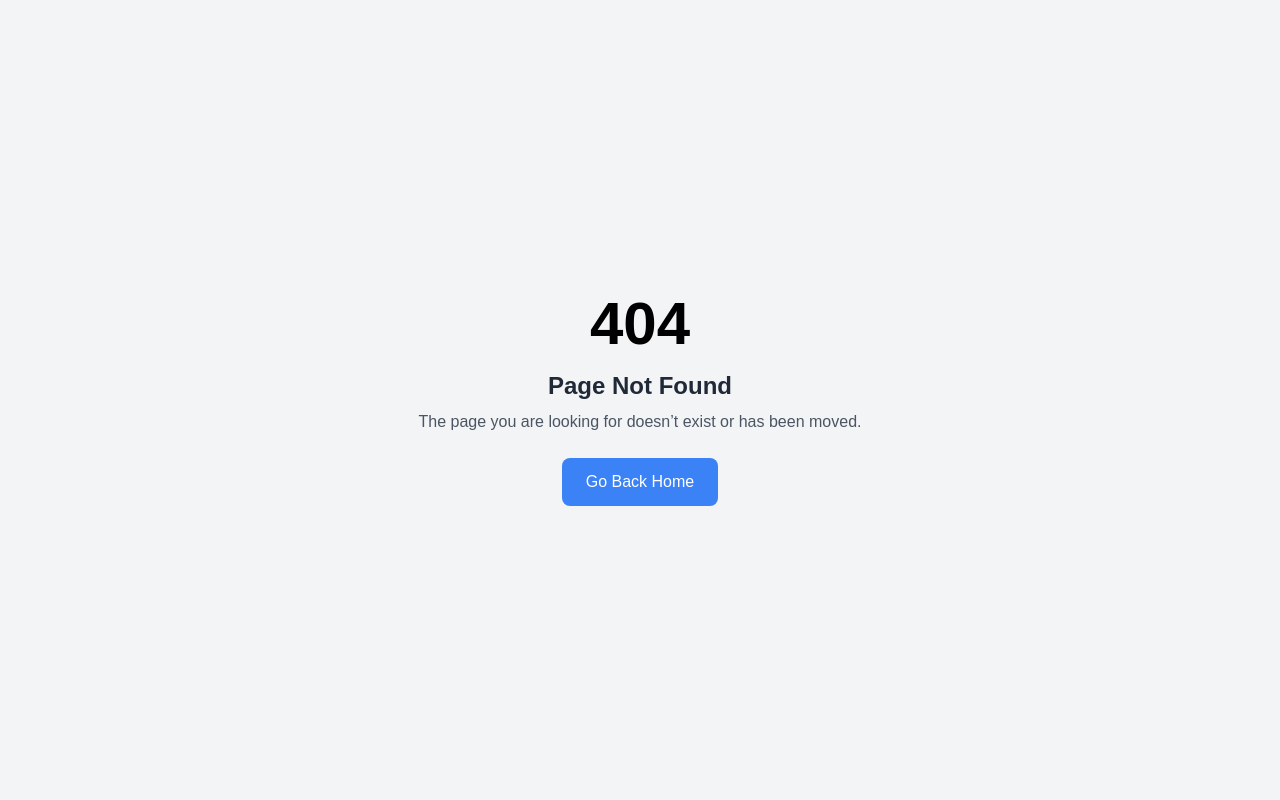
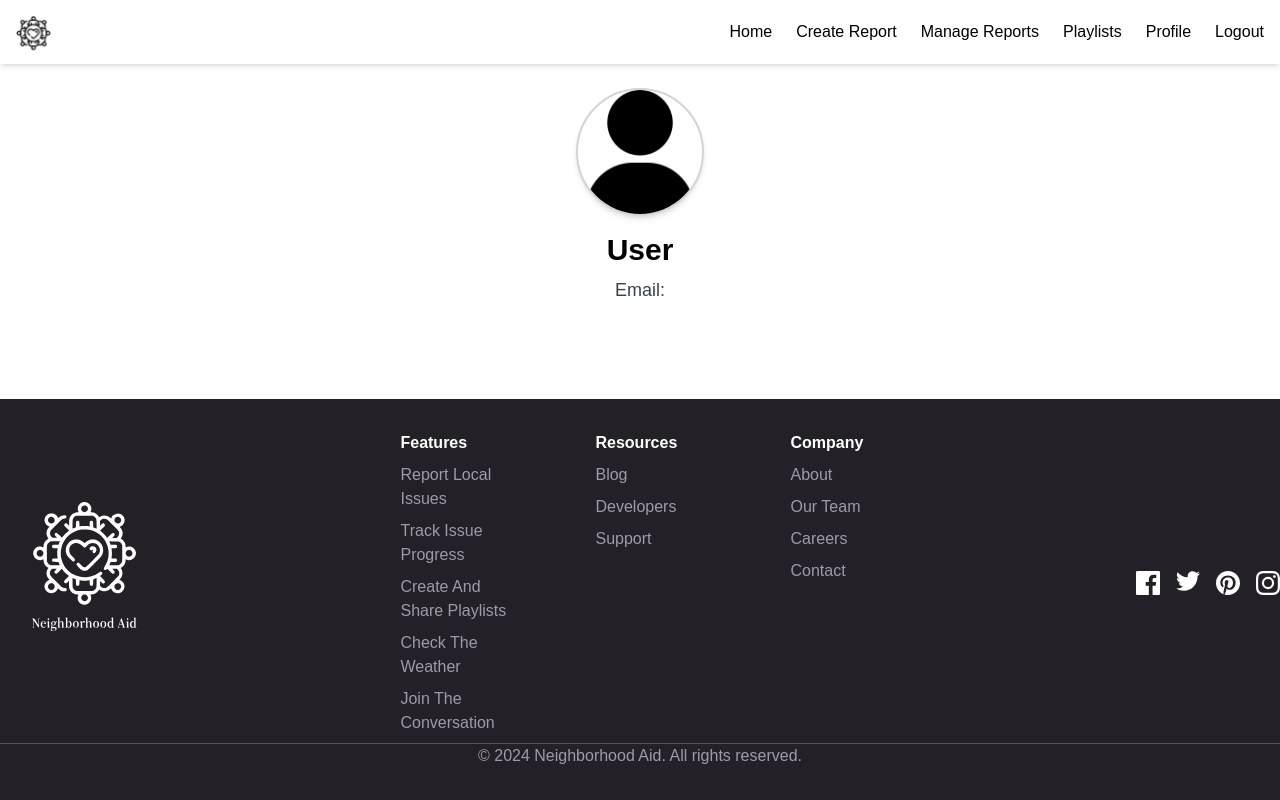
Before and after one commit to mirasoldavila13/NeighborhoodAid, a React (Vite) app in the folder client/: page /dashboard/1/profile in a window 1280 px wide. Before the commit this address had no page. Built offline with nearby package versions, Linux system fonts and the light colour scheme.

Commit message:
v2.0 Implement user profile display with name and email from JWT token; improve layout and styling with Tailwind CSS, added route

```diff
--- a/client/src/App.tsx
+++ b/client/src/App.tsx
@@ -12,8 +12,12 @@ import ReportOptionsPage from "./pages/ReportOptionsPage";
 import CommunityReportPage from "./pages/CommunityReportPage";
 import ReportDetailPage from './pages/ReportDetailPage';
 import ReportedIssuesPage from './pages/ReportedIssuesPage'; // Import the ReportedIssuesPage component
+import ProfilePage from "./pages/ProfilePage";
 import NotFoundPage from "./components/404Page";
 import ConstructionPage from "./pages/ConstructionPage";
+
+
+
 
 function App() {
   return (
@@ -57,6 +61,8 @@ function App() {
 
         <Route path="/dashboard/:userId/report/:reportId" element={<ReportDetailPage />} />
 
+        <Route path="/dashboard/:userId/profile" element={<ProfilePage/>} />
+
         {/* Catch-all route */}
         <Route path="*" element={<NotFoundPage />} />
       </Routes>
--- /dev/null
+++ b/client/src/pages/ProfilePage.tsx
@@ -0,0 +1,37 @@
+import React from 'react';
+import { useEffect, useState } from 'react';
+import DashboardNav from '../components/DashboardNav';
+import Footer from '../components/Footer';
+import authService from '../services/authService';
+import user from '../assets/user.png';
+
+const ProfilePage: React.FC = () => {
+  const [userProfile, setUserProfile] = useState<any>(null);
+
+  useEffect(() => {
+    const profile = authService.getProfile();
+    setUserProfile(profile);
+  }, []);
+
+  return (
+    <div className="flex flex-col min-h-screen">
+      <DashboardNav />
+      <main className="flex-grow p-6 mt-16">
+        <div className="container mx-auto flex flex-col items-center">
+          <img
+            src={user}
+            alt="User Profile"
+            className="h-32 w-32 rounded-full border-2 border-gray-300 shadow-md"
+          />
+          <div className="flex-grow mt-4 text-center">
+            <h1 className="text-3xl font-bold mb-2">{userProfile?.name || "User"}</h1>
+            <p className="text-lg text-gray-700">Email: {userProfile?.email}</p>
+          </div>
+        </div>
+      </main>
+      <Footer />
+    </div>
+  );
+};
+
+export default ProfilePage;
--- a/client/src/services/authService.ts
+++ b/client/src/services/authService.ts
@@ -4,6 +4,7 @@ declare module "jwt-decode" {
   export interface JwtPayload {
     id: number;
     email: string;
+    name: string;
   }
 }
 
@@ -14,6 +15,7 @@ interface UserData {
 }
 
 class AuthService {
+
   /**
    * Handles user registration by sending a POST request to the /api/register endpoint.
    * @param {UserData} userData - An object containing the user's registration information.
```
Also changed, not shown: client/src/assets/user.png (added).
